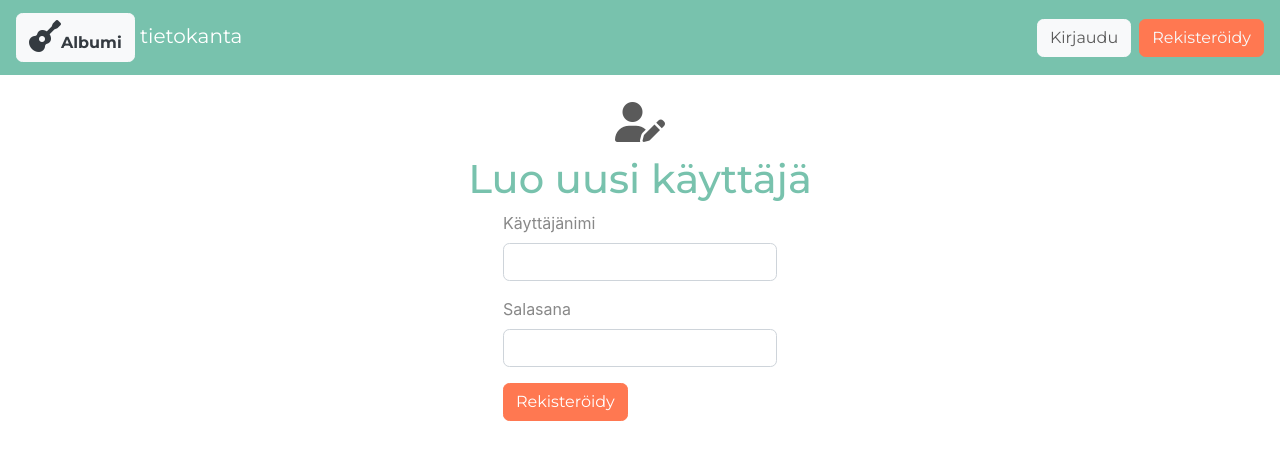
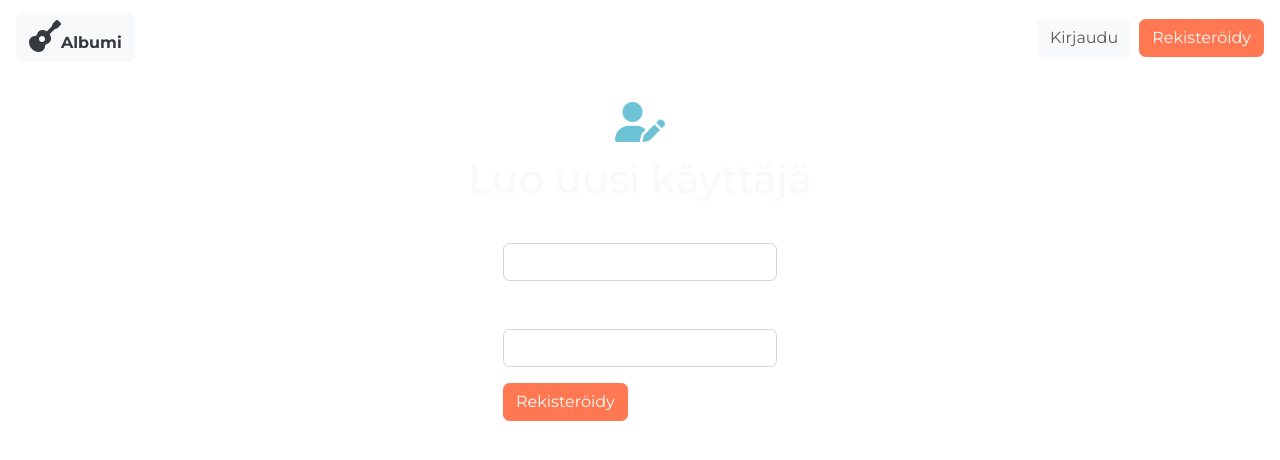
Before and after one commit to anttiromppanen/albumi_tietokanta, a Flask app: page /auth/register in a window 1280 px wide. Shown: the top 460 px of the page. Run offline with Flask 2, Linux system fonts and the light colour scheme; some libraries are stand-ins or nearby versions.

Commit message:
ulkoasu uusiksi

```diff
--- a/application/templates/auth/registerform.html
+++ b/application/templates/auth/registerform.html
@@ -1,14 +1,14 @@
 {% extends "layout.html" %}
 
 {% block body %}
-<h1 class="text-grey d-block text-center">
+<h1 class="text-info d-block text-center">
 	<i class="fas fa-user-edit"></i>
 </h1>
-<h1 class="text-primary text-center">Luo uusi käyttäjä</h1>
+<h1 class="text-light text-center">Luo uusi käyttäjä</h1>
 <div class="container d-flex justify-content-center">
 	<form method="POST" action="{{ url_for('auth_register') }}">
 		<div class="form-group col">
-			{{ form.username.label }}
+			{{ form.username.label(class_="text-white") }}
 			{{ form.username(class_="form-control") }}
 			<ul class="list-group list-group-flush text-danger">
 				{% if error %}
@@ -20,7 +20,7 @@
 			</ul>
 		</div>
 		<div class="form-group col">
-			{{ form.password.label }}
+			{{ form.password.label(class_="text-white") }}
 			{{ form.password(class_="form-control") }}
 			<ul class="list-group list-group-flush text-danger">
 				{% for error in form.password.errors %}
--- a/application/templates/index.html
+++ b/application/templates/index.html
@@ -4,9 +4,9 @@
 	{{ albums_by_user }}
 	<p>
 		{% if current_user.is_authenticated %}
-			<h1 class="text-center">Tervetuloa {{ current_user.username }}</h1>
+		<h1 class="text-center text-light">Tervetuloa <span class="text-info">{{ current_user.username }}</span></h1>
 		{% else %}
-			<h1 class="text-center">Kirjaudu sisään</h1>
+		<h1 class="text-center text-light">Kirjaudu sisään</h1>
 		{% endif %}
   </p>
 {% endblock %}
--- a/application/templates/layout.html
+++ b/application/templates/layout.html
@@ -9,10 +9,11 @@
       href="https://stackpath.bootstrapcdn.com/bootswatch/4.4.1/minty/bootstrap.min.css"
       crossorigin="anonymous"
     />
+		<link rel="stylesheet" href="{{ url_for('static', filename='layout.css') }}">
   </head>
 
-  <body>
-    <nav class="navbar navbar-expand-md navbar-primary bg-primary mb-4">
+	<body class="bg">
+    <nav class="navbar navbar-expand-md navbar-primary bg-transparent mb-4">
       <a class="navbar-brand text-white font-weight-light" href="{{ url_for('index') }}">
 				<span class="btn btn-light font-weight-bold text-dark"><i class="fas fa-guitar fa-2x"></i>Albumi</span> tietokanta</a
       >
```
Also changed, not shown: application/templates/auth/loginform.html (+4 -4 lines), 5 other files.
